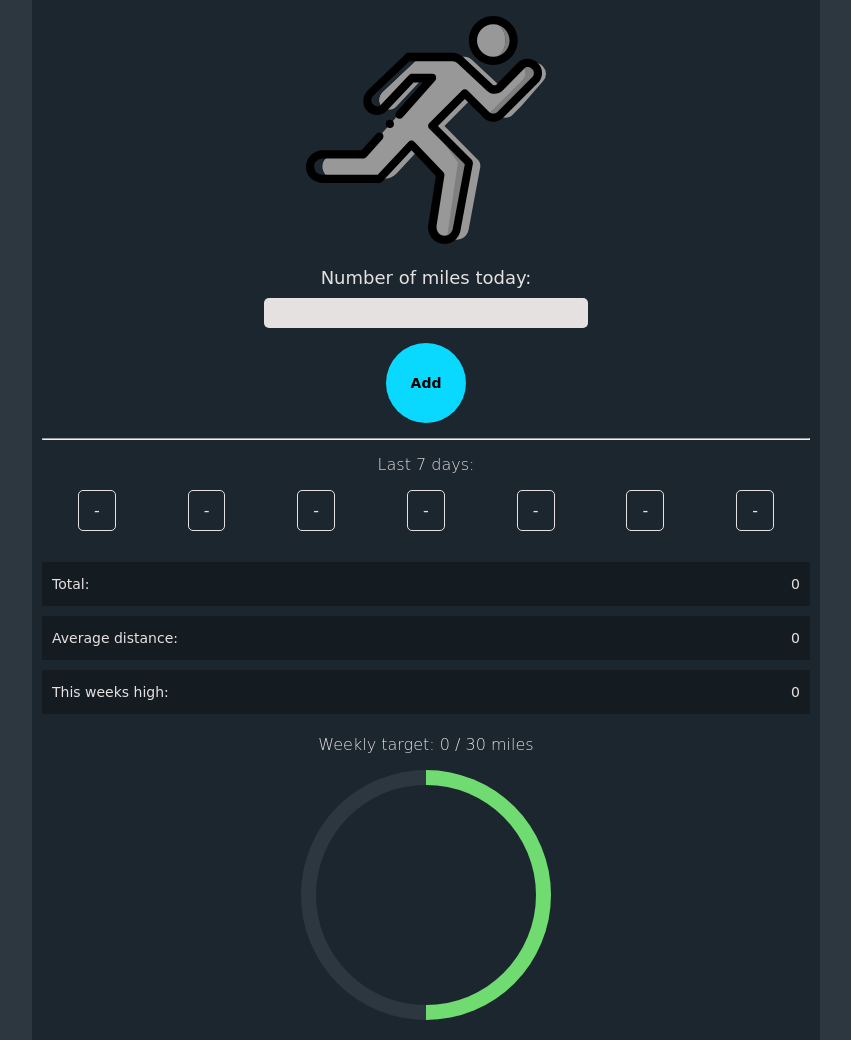
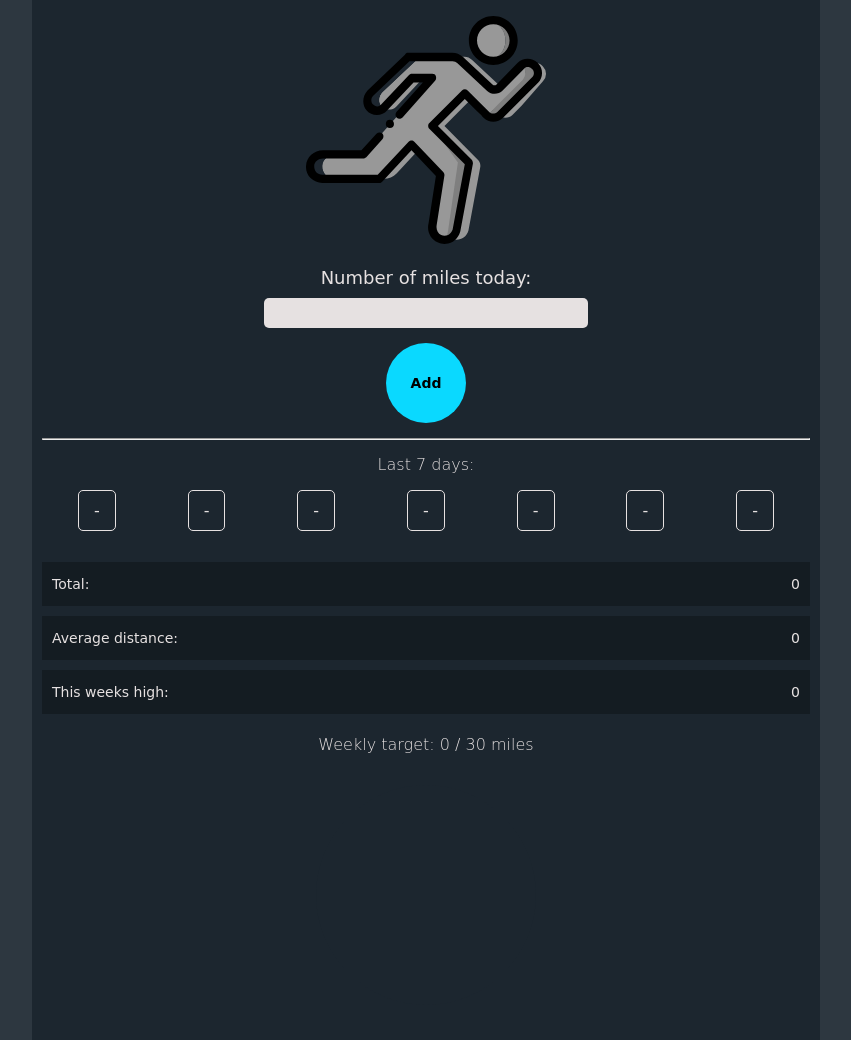
Before and after one commit to JoshuaRobertson/running-tracker, a plain HTML site: page index.html in a window 1280 px wide. Shown: the whole page, without its empty margins (214-1065 px from the left). Drawn offline with Linux system fonts and the light colour scheme; a web font is replaced by a local one.

Commit message:
Removed default CSS on progress circle

```diff
--- a/assets/css/style.css
+++ b/assets/css/style.css
@@ -119,7 +119,7 @@ li {
   width: 25rem;
   height: 25rem;
   border-radius: 50%;
-  background: conic-gradient(#70db70 50%, #2d3740 50%);
+  /* background: conic-gradient(#70db70 50%, #2d3740 50%); */
 }
 
 #progressCenter {
@@ -129,7 +129,7 @@ li {
   background-color: #1c262f;
 }
 
-@media screen and (min-width: 800px) {
+@media screen and (min-width: 768px) {
   body {
     width: 60%;
     max-width: 800px;
```
